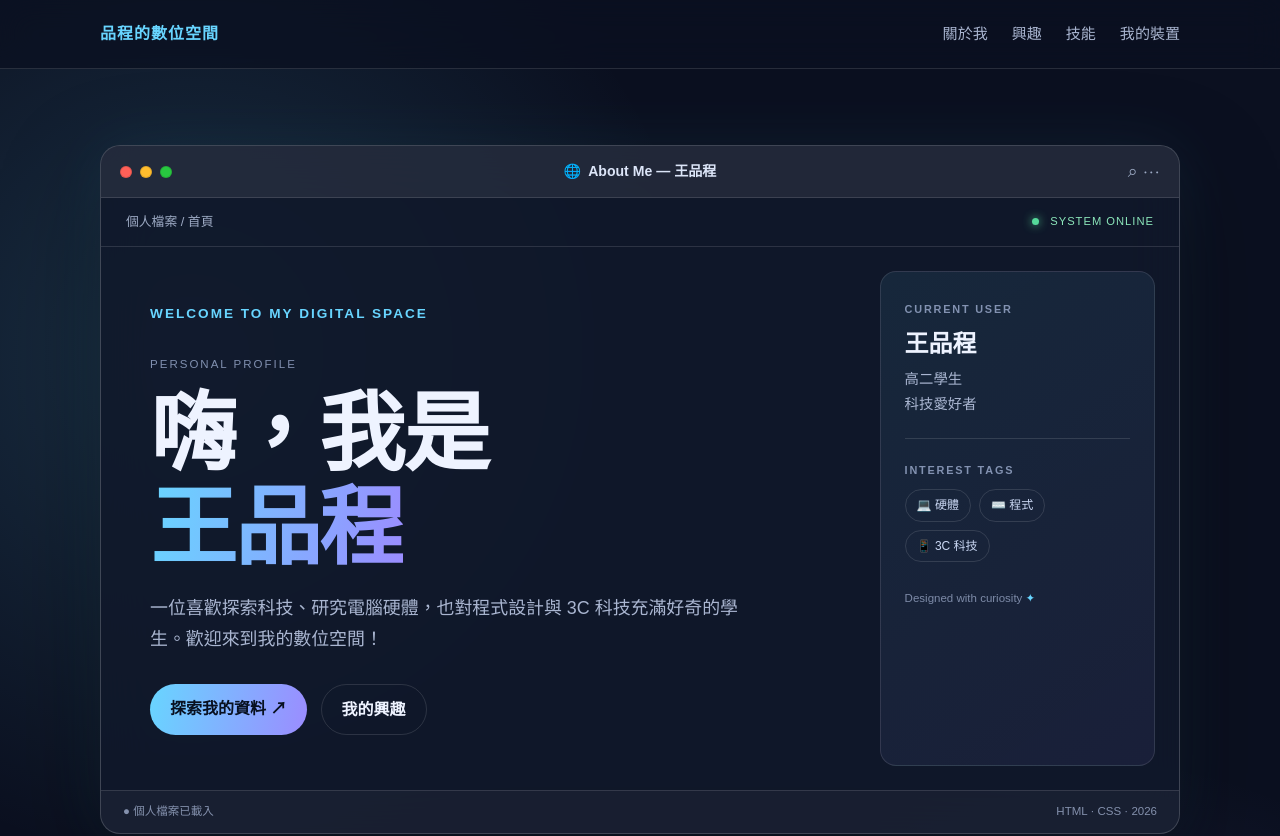
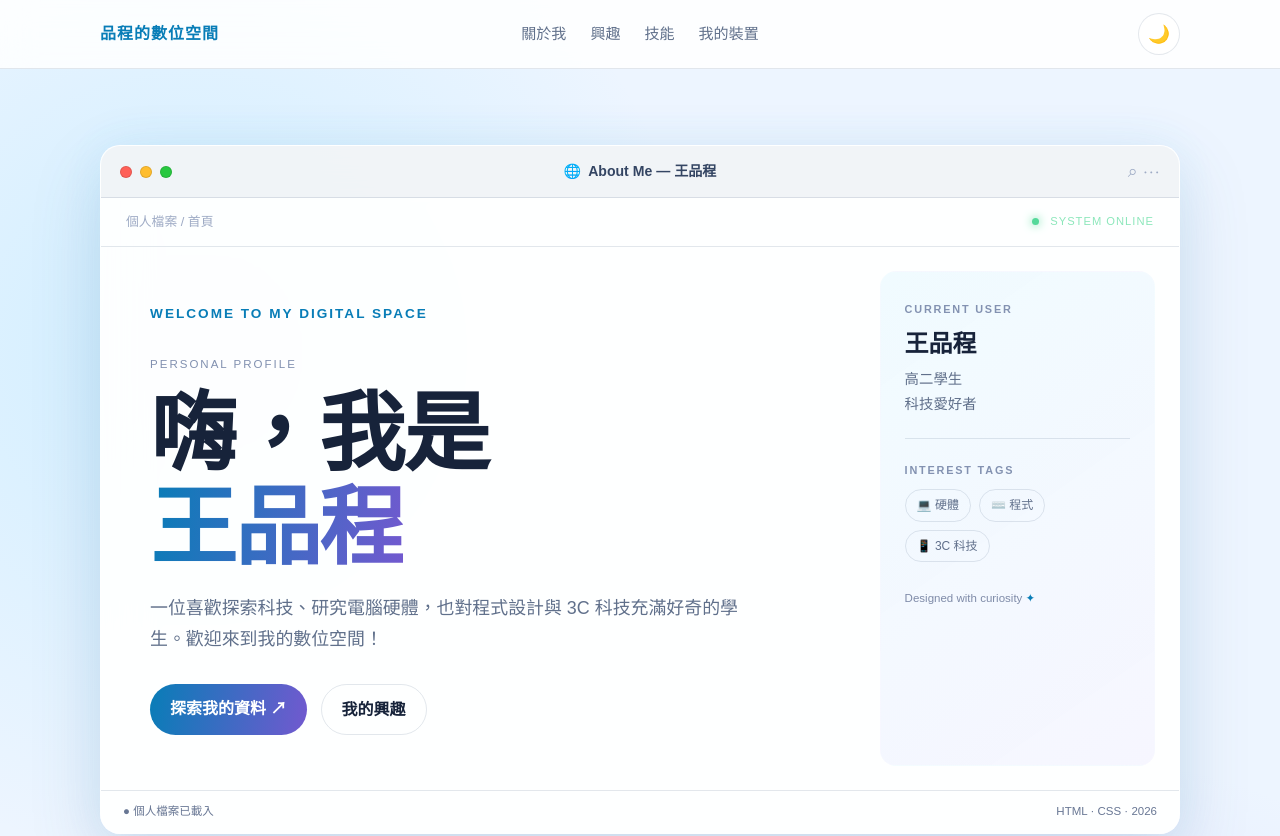
Before and after one commit to pincheng0926/self-introduction, a plain HTML site: page index.html in a window 1280 px wide. Shown: the top 836 px of the page. Drawn offline with Linux system fonts and the light colour scheme.

Commit message:
v.2026.11.28

```diff
--- a/index.html
+++ b/index.html
@@ -9,11 +9,35 @@
     :root {
       --bg: #0b1020;
       --panel: rgba(20, 29, 53, .78);
+      --header-bg: rgba(11,16,32,.72);
+      --window-bg: rgba(17,24,43,.88);
+      --titlebar-bg: rgba(255,255,255,.075);
+      --soft-bg: rgba(255,255,255,.04);
+      --bar-bg: rgba(255,255,255,.1);
+      --footer-text: #8491ad;
+      --body-text: #dce6ff;
       --text: #eef3ff;
       --muted: #aab6d1;
       --accent: #68d5ff;
       --accent2: #9b8cff;
       --line: rgba(255,255,255,.12);
+    }
+    html[data-theme="light"] {
+      --bg: #edf5ff;
+      --panel: rgba(255,255,255,.88);
+      --header-bg: rgba(255,255,255,.86);
+      --window-bg: rgba(255,255,255,.94);
+      --titlebar-bg: rgba(89,112,151,.08);
+      --soft-bg: rgba(89,112,151,.055);
+      --bar-bg: rgba(89,112,151,.13);
+      --footer-text: #687794;
+      --body-text: #344563;
+      --text: #17233a;
+      --muted: #60708b;
+      --accent: #087db7;
+      --accent2: #7259cf;
+      --line: rgba(40,68,112,.13);
+      color-scheme: light;
     }
     * { box-sizing: border-box; }
     html { scroll-behavior: smooth; }
@@ -30,13 +54,20 @@
     .wrap { width: min(1080px, calc(100% - 40px)); margin: auto; }
     header {
       position: sticky; top: 0; z-index: 5;
-      backdrop-filter: blur(16px); background: rgba(11,16,32,.72);
+      backdrop-filter: blur(16px); background: var(--header-bg);
       border-bottom: 1px solid var(--line);
     }
-    nav { min-height: 68px; display:flex; align-items:center; justify-content:space-between; gap:20px; }
-    .logo { font-weight: 900; letter-spacing: 1px; color: var(--accent); }
-    .navlinks { display:flex; gap:24px; color:var(--muted); font-size:.94rem; }
+    nav { min-height: 68px; display:grid; grid-template-columns:minmax(0,1fr) auto minmax(42px,1fr); align-items:center; gap:20px; }
+    .logo { justify-self:start; font-weight: 900; letter-spacing: 1px; color: var(--accent); }
+    .navlinks { justify-self:center; display:flex; gap:24px; color:var(--muted); font-size:.94rem; white-space:nowrap; }
     .navlinks a:hover, .navlinks a:focus-visible { color:var(--accent); outline:none; }
+    .theme-toggle {
+      justify-self:end; width:42px; height:42px; padding:0;
+      display:grid; place-items:center; border:1px solid var(--line);
+      border-radius:50%; background:var(--panel); color:var(--text);
+      cursor:pointer; font-size:1.1rem; transition:.2s;
+    }
+    .theme-toggle:hover { transform:translateY(-2px); border-color:var(--accent); }
     .eyebrow { color:var(--accent); font-weight:700; letter-spacing:2px; font-size:.85rem; }
     h1 { font-size: clamp(3rem, 8vw, 5.8rem); line-height:1.08; margin:14px 0 20px; letter-spacing:-2px; }
     h1 span { background:linear-gradient(100deg,var(--accent),var(--accent2)); color:transparent; background-clip:text; }
@@ -149,6 +180,27 @@
     .side-footer span { color:var(--accent); }
     .mac-statusbar { display:flex; justify-content:space-between; padding:11px 22px; color:#8491ad; font-size:.72rem; border-top:1px solid var(--line); background:rgba(255,255,255,.035); }
 
+    html[data-theme="light"] body {
+      background:
+        radial-gradient(circle at 15% 10%, rgba(104,213,255,.22), transparent 32rem),
+        radial-gradient(circle at 85% 35%, rgba(155,140,255,.18), transparent 30rem),
+        var(--bg);
+    }
+    html[data-theme="light"] .mac-window { background:var(--window-bg); box-shadow:0 28px 70px rgba(82,105,145,.18), 0 0 45px rgba(104,213,255,.12); }
+    html[data-theme="light"] .mac-titlebar { background:var(--titlebar-bg); }
+    html[data-theme="light"] .btn.primary { color:#fff; }
+    html[data-theme="light"] .window-title,
+    html[data-theme="light"] .skill-head,
+    html[data-theme="light"] .about-box p,
+    html[data-theme="light"] .contact-item h4,
+    html[data-theme="light"] .info-list li { color:var(--body-text); }
+    html[data-theme="light"] .chip { color:var(--muted); }
+    html[data-theme="light"] .about-box,
+    html[data-theme="light"] .contact-item { background:var(--soft-bg); }
+    html[data-theme="light"] .bar { background:var(--bar-bg); }
+    html[data-theme="light"] footer,
+    html[data-theme="light"] .mac-statusbar { color:var(--footer-text); }
+
     @media (max-width:760px) {
       .hero { padding:48px 0 65px; }
       .mac-titlebar { padding:0 14px; }
@@ -181,6 +233,7 @@
         <a href="#skills">技能</a>
         <a href="devices.html">我的裝置</a>
       </div>
+      <button class="theme-toggle" type="button" aria-label="切換淺色模式" title="切換淺色模式"></button>
     </nav>
   </header>
 
@@ -336,5 +389,28 @@
   </main>
 
   <footer>© 2026 品程的數位空間 版權所有，請勿盜用</footer>
+  <script>
+    (function () {
+      const root = document.documentElement;
+      const button = document.querySelector('.theme-toggle');
+      const saved = localStorage.getItem('theme');
+      const preferred = window.matchMedia('(prefers-color-scheme: light)').matches ? 'light' : 'dark';
+
+      function applyTheme(theme) {
+        root.dataset.theme = theme;
+        button.textContent = theme === 'light' ? '🌙' : '☀️';
+        const label = theme === 'light' ? '切換為深色模式' : '切換為淺色模式';
+        button.setAttribute('aria-label', label);
+        button.setAttribute('title', label);
+      }
+
+      applyTheme(saved || preferred);
+      button.addEventListener('click', function () {
+        const next = root.dataset.theme === 'light' ? 'dark' : 'light';
+        applyTheme(next);
+        localStorage.setItem('theme', next);
+      });
+    })();
+  </script>
 </body>
 </html>
```
Also changed, not shown: devices.html (+66 -7 lines).
